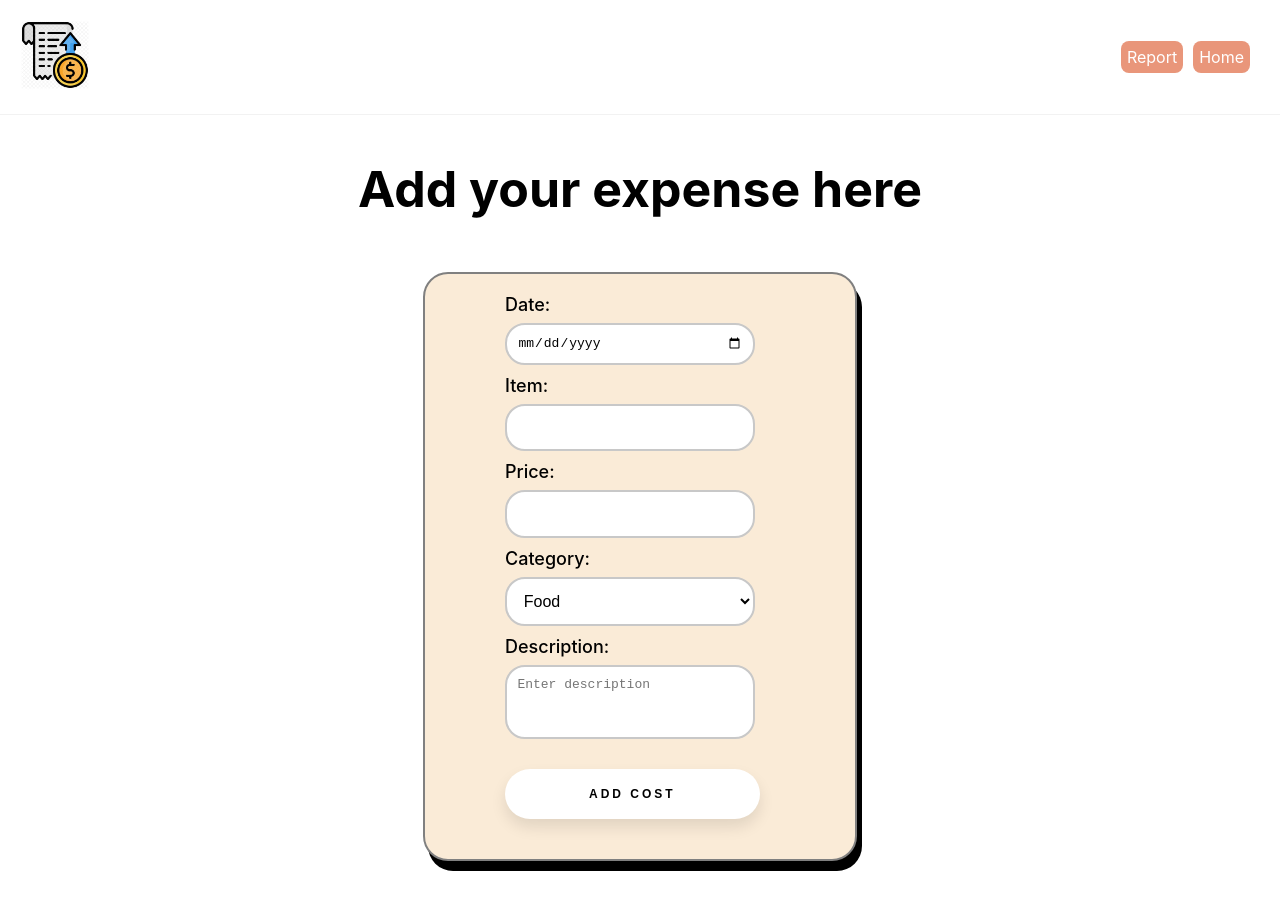
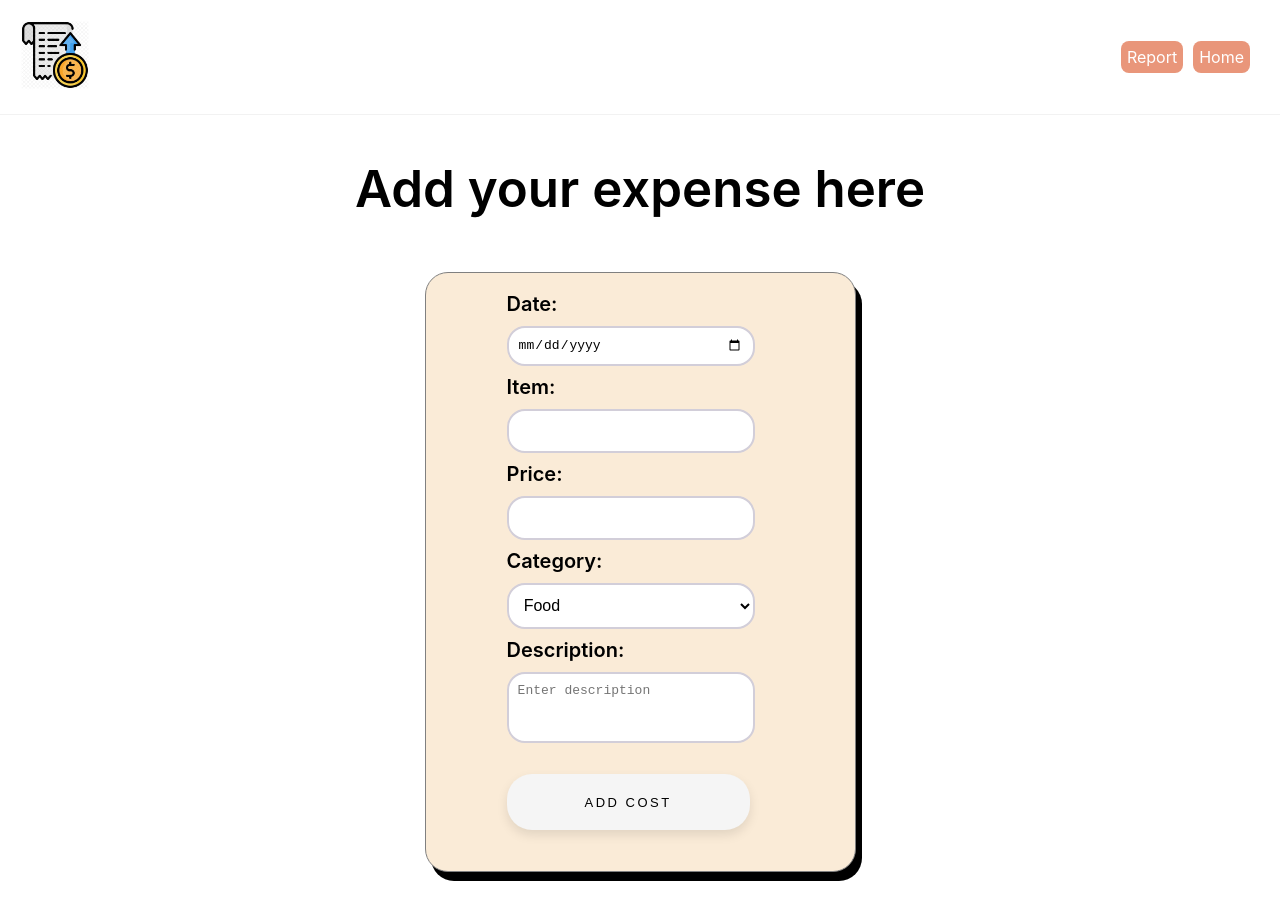
Before and after one commit to MosheD1/cost-manager-frontend, a React (Create React App) app: page / in a window 1280 px wide. Shown: the top 920 px of the page. Built offline with nearby package versions, Linux system fonts and the light colour scheme.

Commit message:
change styling

```diff
--- a/src/homePage.css
+++ b/src/homePage.css
@@ -3,120 +3,97 @@
     Omri Elbaz 315006635
 */
 .expense-container {
-    padding-bottom: 50px;
+    padding-bottom: 49px;
     display: flex;
-    gap: 20px;
+    gap: 19px;
     flex-direction: column;
-    margin: 10px auto;
+    margin: 9px auto;
     align-items: center;
 }
 
 .expense-container h1 {
-    font-weight: 700;
-    font-size: 50px;
+    font-weight: 600;
+    font-size: 51px;
 }
 
 .expense-form {
     background-color: antiquewhite;
-    box-shadow: 5px 10px;
-    width: 300px;
+    box-shadow: 6px 9px;
+    width: 299px;
     display: flex;
     flex-direction: column;
-    gap: 10px;
-    border: 2px solid gray;
-    padding: 20px 50px 20px 80px;
-    border-radius: 25px;
+    gap: 9px;
+    border: 1.5px solid gray;
+    padding: 19px 49px 19px 81px;
+    border-radius: 23px;
     margin: auto;
 }
 
 .form-group {
     display: flex;
-    gap: 8px;
+    gap: 10px;
     flex-direction: column;
-    max-width: 250px;
+    max-width: 248px;
 }
 
 .form-group label {
-    font-weight: 500;
-    font-size: 18px;
+    font-weight: 600;
+    font-size: 20px;
 }
 
 .form-group input, .form-group select, .form-group textarea {
     font-size: 100%;
-    border-radius: 20px;
-    border: 2px solid rgb(200, 200, 200);
-    padding: 0.8em;
+    border-radius: 18px;
+    border: 2px solid rgb(210, 206, 217);
+    padding: 0.7em;
     outline: none;
     background-color: white;
 }
 
 .form-group :is(input:focus) {
-    border-color: rgb(150, 150, 200);
+    border-color: rgb(150, 155, 190);
 }
 
 .submit-section {
-    padding: 20px 0;
+    padding: 22px 0;
     display: flex;
 }
 
 .add-button {
-    padding: 1.5em 7em;
+    padding: 1.6em 6em;
     outline: none;
-    font-size: 12px;
-    transition: all 0.3s ease 0s;
-    color: #000;
-    background-color: #fff;
+    font-size: 13px;
+    transition: all 0.2s ease 0s;
+    color: black;
+    background-color:whitesmoke;
     text-transform: uppercase;
-    letter-spacing: 3px;
-    font-weight: 600;
+    letter-spacing: 2.5px;
+    font-weight: 500;
     border: none;
-    border-radius: 45px;
+    border-radius: 25px;
     cursor: pointer;
-    box-shadow: 0 8px 15px rgba(0, 0, 0, 0.1);
+    box-shadow: 0 5px 11px rgba(0, 0, 0, 0.1);
 }
 
 .add-button:hover {
-    color: #fff;
+    color: whitesmoke;
     transform: translateY(-7px);
-    box-shadow: 0 15px 20px rgba(46, 229, 157, 0.4);
-    background-color: #23c483;
+    box-shadow: 0 15px 20px rgba(44, 227, 160, 0.4);
+    background-color: #24ca87;
 }
 
 .add-button:active {
     transform: translateY(-1px);
 }
 
-.expense-table {
-    white-space: pre-wrap;
-    font-family: Arial, Helvetica, sans-serif;
-    margin: 20px;
-    border-collapse: collapse;
-    width: 100%;
-}
-
-.table-header {
-    background-color: rgba(4, 28, 65, 0.3);
-    color: white;
-}
-
-.table-header, .table-data {
-    padding: 8px;
-    text-align: center;
-    border: 1px solid black;
-}
-
-.table-row:hover {
-    background-color: #f5f5f5;
-}
-
 .delete-button {
     cursor: pointer;
-    background-color: rgba(225, 50, 37, 0.92);
-    margin: 4px 2px;
+    background-color: rgba(227, 52, 40, 0.8);
+    margin: 5px 3px;
     color: white;
-    padding: 5px 15px;
+    padding: 6px 16px;
     display: inline-block;
-    font-size: 13px;
+    font-size: 14px;
     text-align: center;
     text-decoration: none;
     border: none;
@@ -124,12 +101,12 @@
 }
 
 .delete-button:hover {
-    color: #fff;
+    color: whitesmoke;
     background-color: red;
     transition: all 0.2s ease-in-out;
 }
 
 .expense-description {
     resize: none;
-    height: 50px;
+    height: 49px;
 }
```
